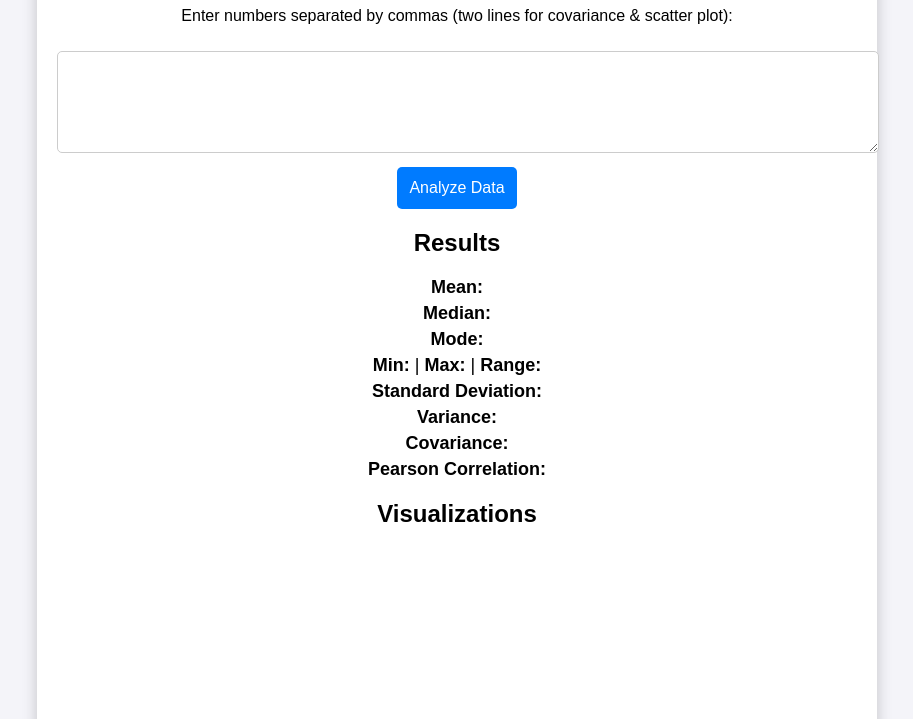
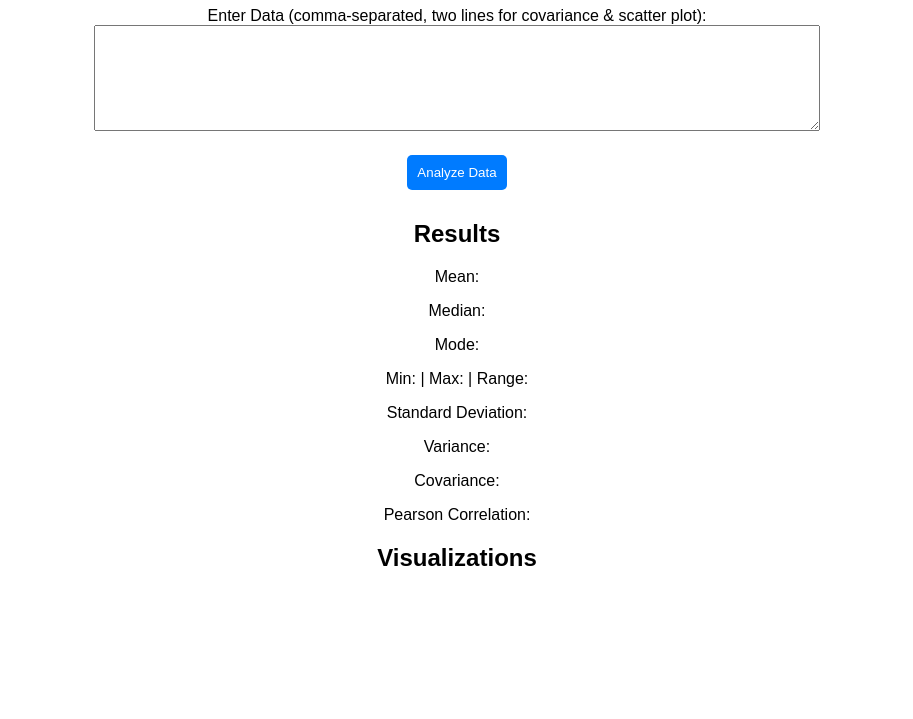
Before and after one commit to Amina-rafi7/pkamina, a plain HTML site: page index.html in a window 1280 px wide. Shown: the part 113-832 px from the top of the page, without its empty margins (183-1096 px from the left). Drawn offline with nearby package versions, Linux system fonts and the light colour scheme.

Commit message:
Update index.html

```diff
--- a/index.html
+++ b/index.html
@@ -1,3 +1,4 @@
+
 <!DOCTYPE html>
 <html lang="en">
 <head>
@@ -8,69 +9,59 @@
     <style>
         body {
             font-family: Arial, sans-serif;
-            margin: 0;
-            padding: 20px;
+            margin: 20px;
             background-color: #f4f4f9;
             text-align: center;
         }
+        #dataInput {
+            width: 80%;
+            height: 100px;
+            margin-bottom: 10px;
+        }
         .container {
-            max-width: 800px;
+            max-width: 900px;
             margin: auto;
             padding: 20px;
             background: white;
-            box-shadow: 0px 0px 15px rgba(0, 0, 0, 0.2);
+            box-shadow: 0px 0px 10px rgba(0, 0, 0, 0.1);
             border-radius: 10px;
-        }
-        textarea {
-            width: 100%;
-            height: 80px;
-            margin: 10px 0;
-            padding: 10px;
-            border: 1px solid #ccc;
-            border-radius: 5px;
-            font-size: 16px;
         }
         button {
             background-color: #007bff;
             color: white;
-            padding: 12px;
+            padding: 10px;
             border: none;
             cursor: pointer;
+            margin: 10px;
             border-radius: 5px;
-            font-size: 16px;
-            transition: 0.3s;
         }
         button:hover {
             background-color: #0056b3;
         }
-        .results p {
-            font-size: 18px;
-            margin: 5px 0;
-        }
         .canvas-container {
-            width: 100%;
-            max-width: 600px;
-            margin: 20px auto;
+            width: 600px;
+            height: 400px;
+            margin: auto;
         }
     </style>
 </head>
 <body>
     <div class="container">
         <h1>Statistical Data Analysis Tool</h1>
-        <p>Enter numbers separated by commas (two lines for covariance & scatter plot):</p>
-        <textarea id="dataInput"></textarea>
+        <label for="dataInput">Enter Data (comma-separated, two lines for covariance & scatter plot):</label><br>
+        <textarea id="dataInput"></textarea><br>
         <button onclick="analyzeData()">Analyze Data</button>
 
-        <div class="results">
+        <div id="results">
             <h2>Results</h2>
-            <p><strong>Mean:</strong> <span id="mean"></span></p>
-            <p><strong>Median:</strong> <span id="median"></span></p>
-            <p><strong>Mode:</strong> <span id="mode"></span></p>
-            <p><strong>Min:</strong> <span id="min"></span> | <strong>Max:</strong> <span id="max"></span> | <strong>Range:</strong> <span id="range"></span></p>
-            <p><strong>Standard Deviation:</strong> <span id="stdDev"></span></p>
-            <p><strong>Variance:</strong> <span id="variance"></span></p>
-            <p><strong>Covariance:</strong> <span id="covariance"></span></p>
-            <p><strong>Pearson Correlation:</strong> <span id="correlation"></span></p>
+            <p>Mean: <span id="mean"></span></p>
+            <p>Median: <span id="median"></span></p>
+            <p>Mode: <span id="mode"></span></p>
+            <p>Min: <span id="min"></span> | Max: <span id="max"></span> | Range: <span id="range"></span></p>
+            <p>Standard Deviation: <span id="stdDev"></span></p>
+            <p>Variance: <span id="variance"></span></p>
+            <p>Covariance: <span id="covariance"></span></p>
+            <p>Pearson Correlation: <span id="correlation"></span></p>
         </div>
 
         <h2>Visualizations</h2>
@@ -145,6 +136,35 @@
             let cov = calculateCovariance(x, y);
             return cov / (calculateStandardDeviation(x) * calculateStandardDeviation(y));
         }
+
+        function createHistogram(data, canvasId) {
+            let ctx = document.getElementById(canvasId).getContext("2d");
+            if (window.myHistogram) window.myHistogram.destroy();
+            window.myHistogram = new Chart(ctx, {
+                type: "bar",
+                data: {
+                    labels: [...new Set(data)].sort((a, b) => a - b),
+                    datasets: [{
+                        label: "Histogram",
+                        data: Object.values(data.reduce((freq, num) => (freq[num] = (freq[num] || 0) + 1, freq), {})),
+                        backgroundColor: "rgba(75, 192, 192, 0.6)",
+                        borderColor: "rgba(75, 192, 192, 1)",
+                        borderWidth: 1
+                    }]
+                },
+                options: { responsive: true, scales: { y: { beginAtZero: true } } }
+            });
+        }
+
+        function createScatterPlot(x, y, canvasId) {
+            let ctx = document.getElementById(canvasId).getContext('2d');
+            if (window.myScatterPlot) window.myScatterPlot.destroy();
+            window.myScatterPlot = new Chart(ctx, {
+                type: 'scatter',
+                data: { datasets: [{ label: 'Scatter Plot', data: x.map((xi, i) => ({ x: xi, y: y[i] })), backgroundColor: 'red' }] },
+                options: { scales: { x: { beginAtZero: false }, y: { beginAtZero: false } } }
+            });
+        }
     </script>
 </body>
 </html>
```
